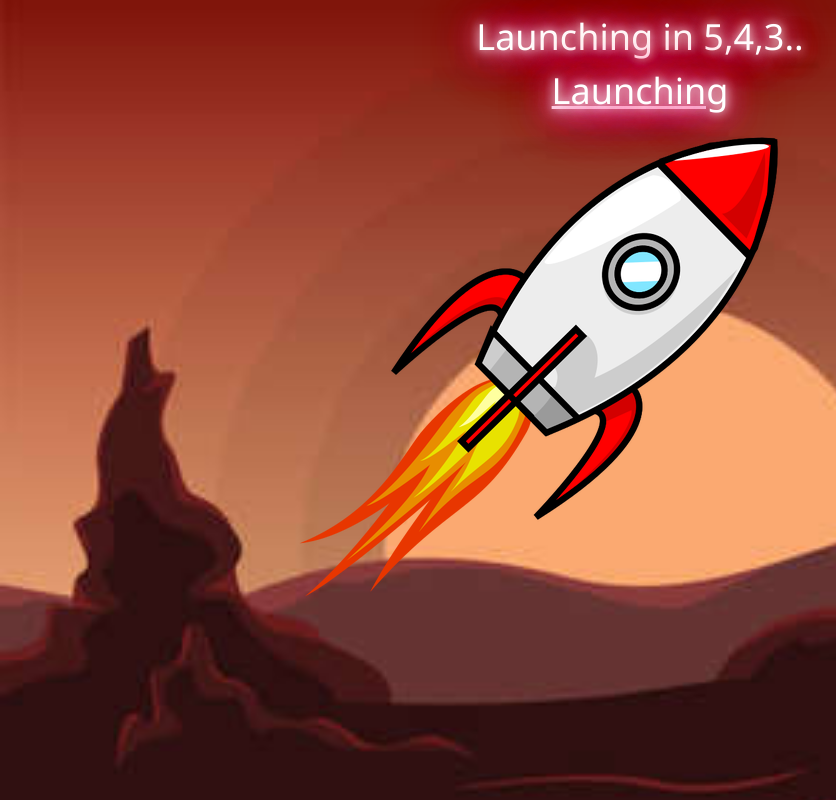
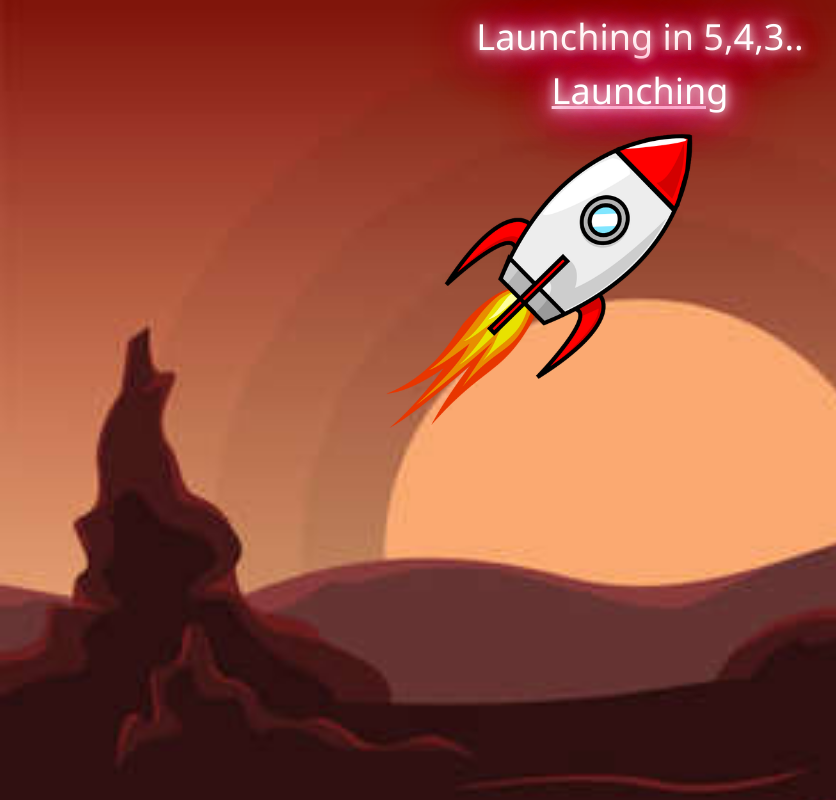
Before and after one commit to ZONKEDTHUNDER/Story, a plain HTML site: page page2 - Copy.html in a window 1280 px wide. Shown: the full height of the page, 0-836 px from the left. Drawn offline with nearby package versions, Linux system fonts and the light colour scheme.

Commit message:
Update page2 - Copy.html

```diff
--- a/page2 - Copy.html
+++ b/page2 - Copy.html
@@ -11,7 +11,7 @@
     </head>
     <body id="buckle-up">
     <h1 class="launching">Launching in 5,4,3..<br><a href="page3 - Copy.html">Launching</a></h1>
-    <img src="rocket.png" style=" position: relative;right: 100px;">
+    <img src="rocket.png" style=" position: relative;right: 100px; width: 25%;">
     </body>
 
 </html>
```
